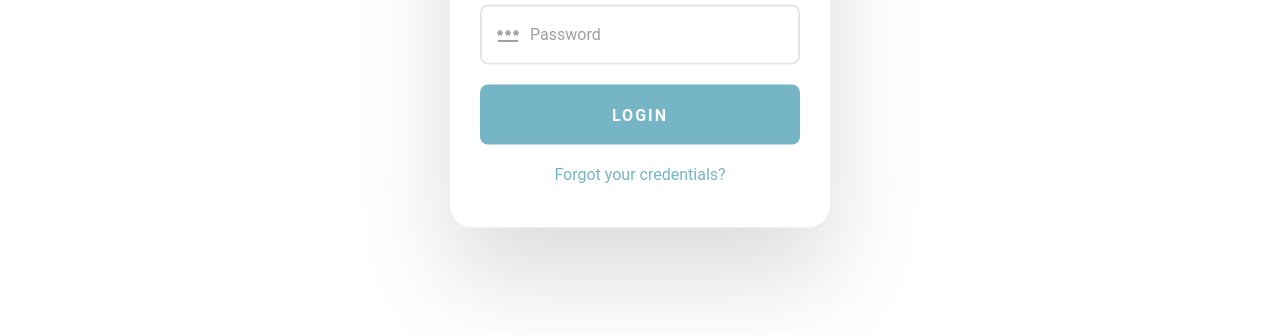
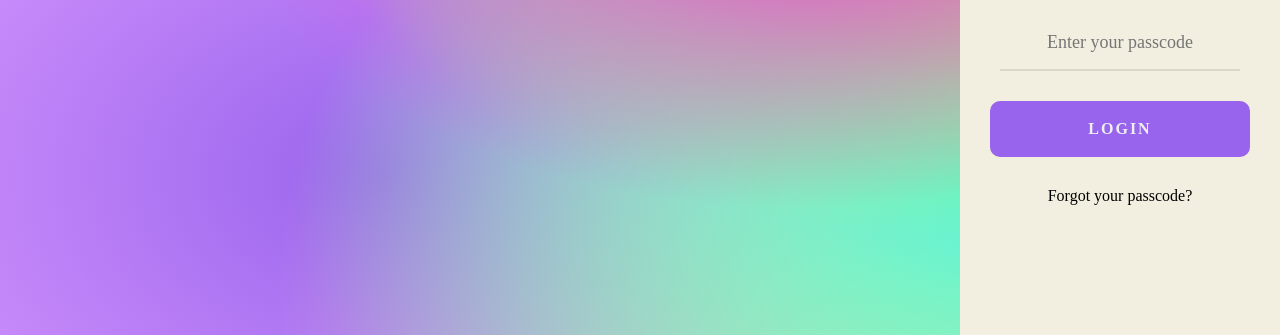
Before and after one commit to reshma115/Html-Css-project, a plain HTML site: page login/index.html in a window 1280 px wide. Shown: the part 465-800 px from the top of the page. Drawn offline with nearby package versions, Linux system fonts and the light colour scheme.

Commit message:
login page files deleted

```diff
--- a/login/index.html
+++ b/login/index.html
@@ -2,48 +2,20 @@
 <html lang="en">
   <head>
     <title>Login</title>
-    <link rel="stylesheet" href="blobz.min.css" />
     <link rel="stylesheet" href="style.css" />
-    <link
-      rel="stylesheet"
-      href="https://fonts.googleapis.com/css2?family=Material+Symbols+Outlined:opsz,wght,FILL,GRAD@48,600,0,0"
-    />
   </head>
   <body>
-    <div class="background">
-      <div class="tk-blob" style="--fill: #8f44fd">
-        <svg xmlns="http://www.w3.org/2000/svg" viewBox="0 0 317.5 353.7">
-          <path
-            d="M291.8 55.3c30.4 39.9 30.7 102 17 160.4-13.8 58.3-41.6 112.9-84 130.9s-99.3-.6-137-30C50.2 287.1 32 246.9 17 200.5 2.1 154.1-9.6 101.4 11.5 63.6 32.6 25.8 86.6 2.8 143.8.2c57.2-2.6 117.6 15.2 148 55.1z"
-          ></path>
-        </svg>
-      </div>
-      <div class="tk-blob" style="--fill: #61a5ff">
-        <svg xmlns="http://www.w3.org/2000/svg" viewBox="0 0 371.5 297.7">
-          <path
-            d="M286.9 54.2c42.7 34.9 89.4 85.3 84.2 130.4-5.2 45.1-62.1 84.7-118 102.3S142.3 300 94.8 278C47.2 256 6.9 216.6.8 173.9S22.7 85.2 56 52.4C89.4 19.6 127.9.1 166.6 0s77.6 19.2 120.3 54.2z"
-          ></path>
-        </svg>
-      </div>
-    </div>
-    <div class="overlay"></div>
     <div class="login">
-      <img src="face.webp" />
-      <!--<h3>Nice to see you!</h3>-->
-      <h2>Eden</h2>
+      <img
+        src="https://mymodernmet.com/wp/wp-content/uploads/2019/09/100k-ai-faces-5.jpg"
+      />
+      <h3>Welcome Back!</h3>
+      <h2>ABC</h2>
+
       <form class="login-form">
-        <div class="textbox">
-          <input type="password" required />
-          <label>Username</label>
-          <span class="material-symbols-outlined"> key </span>
-        </div>
-        <div class="textbox">
-          <input type="password" required />
-          <label>Password</label>
-          <span class="material-symbols-outlined"> password </span>
-        </div>
+        <input type="password" placeholder="Enter your passcode" />
         <button type="submit">LOGIN</button>
-        <a href="https://website.com">Forgot your credentials?</a>
+        <a href=#>Forgot your passcode?</a>
       </form>
     </div>
   </body>
--- a/login/main.js
+++ /dev/null
@@ -1,5 +0,0 @@
-const togglePassword = (button) => {
-    button.classList.toggle("showing");
-    const input = document.getElementById("password");
-    input.type = input.type === "password" ? "text" : "password";
-  };
--- a/login/style.css
+++ b/login/style.css
@@ -3,8 +3,15 @@
   }
 
   html,
-  body {
+  body,
+  .wrapper {
     height: 100%;
+  }
+
+  @keyframes rotate {
+    100% {
+      background-position: 15% 50%;
+    }
   }
 
   body {
@@ -12,65 +19,32 @@
     place-items: center;
     margin: 0;
     padding: 0 24px;
-    color: #1a1a1a;
-    font-family: Roboto;
-    animation: gradient 10s infinite alternate linear;
+    background-color: #da99ff;
+    background-image: radial-gradient(
+        at 88% 0%,
+        hsla(327, 67%, 64%, 1) 0px,
+        transparent 50%
+      ),
+      radial-gradient(at 63% 46%, hsla(307, 76%, 61%, 1) 0px, transparent 50%),
+      radial-gradient(at 95% 53%, hsla(89, 91%, 67%, 1) 0px, transparent 50%),
+      radial-gradient(at 79% 83%, hsla(170, 86%, 65%, 1) 0px, transparent 50%),
+      radial-gradient(at 74% 93%, hsla(71, 93%, 75%, 1) 0px, transparent 50%),
+      radial-gradient(at 52% 13%, hsla(110, 83%, 72%, 1) 0px, transparent 50%),
+      radial-gradient(at 30% 80%, hsla(263, 79%, 66%, 1) 0px, transparent 50%);
+    font-family: "Euclid Circular A";
+    color: #000;
+    animation: rotate 6s infinite alternate linear;
   }
+/*
+  login{
+    margin-top: 200px;
+  } */
 
   @media (width >= 500px) {
     body {
       padding: 0;
+      margin-bottom: 1000px;
     }
-  }
-
-  @keyframes blobz {
-    100% {
-      translate: 30% -20%;
-    }
-  }
-
-  .background {
-    position: fixed;
-    z-index: 2;
-    top: 0;
-    left: 0;
-    width: 100%;
-    height: 100%;
-    animation: blobz 5s infinite alternate linear;
-  }
-
-  .background > div {
-    position: fixed;
-    width: 760px;
-    height: 760px;
-  }
-
-  @media (width >= 800px) {
-    .background > div {
-      width: 50;
-      height: 760px;
-    }
-  }
-
-  .overlay {
-    position: fixed;
-    z-index: 2;
-    top: -50%;
-    left: -50%;
-    width: 200%;
-    height: 200%;
-    background: rgb(255 255 255 / 40%);
-    backdrop-filter: blur(60px);
-  }
-
-  .background :nth-child(1) {
-    top: -30vmax;
-    left: -30vmax;
-  }
-
-  .background :nth-child(2) {
-    bottom: -30vmax;
-    right: -25vmax;
   }
 
   .login {
@@ -81,10 +55,9 @@
     translate: -50% -50%;
     width: 90%;
     padding: 70px 30px 44px;
-    border-radius: 22px;
-    background: #ffffff;
+    border-radius: 1.25rem;
+    background: #F3EFE0;
     text-align: center;
-    box-shadow: 0 50px 100px rgb(0 0 0 / 14%);
   }
 
   @media (width >= 450px) {
@@ -93,105 +66,89 @@
     }
   }
 
+  @media (width >= 700px) {
+    .login {
+      top: 0;
+      right: 0;
+      left: auto;
+      translate: 0 0;
+      margin: 0;
+      height: 100%;
+      border-radius: 0;
+      padding-top: 240px;
+    }
+  }
+
+  @media (width >= 1200px) {
+    .login {
+      width: 25%;
+    }
+  }
+
   .login > img {
-    margin: 0 auto 16px;
     width: 120px;
-    height: 120px;
+    aspect-ratio: 1/1;
     object-fit: cover;
     border-radius: 50%;
-    padding: 4px;
-    border: 2px solid rgba(0, 0, 0, 0.1);
+    margin-bottom: 20px;
   }
 
   .login > h2 {
     font-size: 36px;
-    font-weight: 400;
+    font-weight: 600;
     margin: 0 0 30px;
   }
 
   .login > h3 {
     color: rgba(0, 0, 0, 0.38);
-    margin: 0 0 4px;
-    font-weight: 400;
-    font-size: 14px;
+    margin: 0 0 6px;
+    font-weight: 500;
+    font-size: 1rem;
   }
 
   .login-form {
     display: grid;
-    gap: 20px;
+    gap: 30px;
     place-items: center;
     width: 100%;
     margin: 0;
   }
 
-  .textbox {
-    width: 100%;
-    position: relative;
-  }
-
-  .textbox label {
-    position: absolute;
-    top: 50%;
-    left: 50px;
-    translate: 0 -50%;
-    color: rgba(0, 0, 0, 0.38);
-    transition: 0.3s;
-  }
-
-  .textbox :is(input:focus, input:valid) ~ label {
-    scale: 0.8;
-    translate: -42px -38px;
-    padding: 0 8px;
-    background: #ffffff;
-  }
-
-  .textbox span {
-    position: absolute;
-    top: 50%;
-    left: 16px;
-    translate: 0 -50%;
-    color: rgba(0, 0, 0, 0.38);
-  }
-
-  .login-form input,
-  .login-form button {
-    width: 100%;
-    height: 60px;
+  .login-form > input,
+  .login-form > button {
+    height: 56px;
     outline: none;
     padding: 0;
     font-family: inherit;
-    font-size: 16px;
-    border-radius: 8px;
   }
 
-  .login-form input {
+  .login-form > input {
+    width: 240px;
     background: transparent;
-    border: 2px solid rgba(0, 0, 0, 0.1);
+    border: 0;
+    border-bottom: 2px solid rgba(0, 0, 0, 0.1);
+
     font-size: 18px;
-    padding: 0 20px 0 50px;
-    color: inherit;
+    padding: 0;
+    text-align: center;
   }
 
-  .login-form input:focus {
-    border-color: #76b5c5;
-  }
-
-  .login-form :is(input:focus, input:valid) ~ span {
-    color: #1a1a1a;
-  }
-
-  .login-form button {
+  .login-form > button {
     cursor: pointer;
-    background: #76b5c5    ;
-    color: #f9f9f9;
+    width: 100%;
+    height: 56px;
+    background: #9864ed;
+    color: #EEEEEE;
     border: 0;
+    border-radius: 10px;
+    font-size: 1rem;
     font-weight: 600;
     letter-spacing: 2px;
   }
 
-  .login-form a {
-    color: #76b5c5    ;
-    font-size: 16px;
+  .login-form > a {
+    color: black;
+    font-size: 1rem;
     text-align: left;
     text-decoration: none;
   }
```
Also changed, not shown: login/blobz.min.css (deleted, +0 -1 lines), login/background.svg (deleted), login/face.webp (deleted), login/hide.svg (deleted), login/show.svg (deleted), 1 other file.
